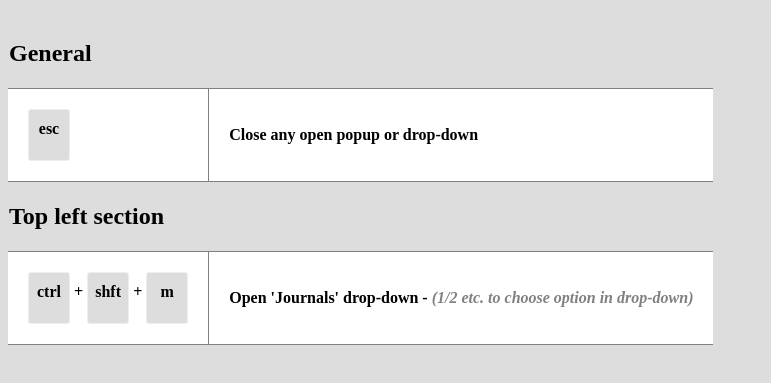
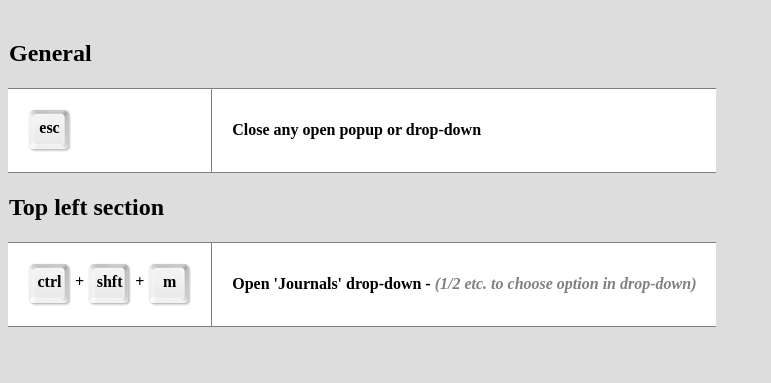
Before and after one commit to e-conomic/app-help-docs, a plain HTML site: page da-dk/jp/shortcuts.html in a window 1280 px wide. Shown: the part 61-444 px from the top of the page, without its empty margins (0-771 px from the left). Drawn offline with Linux system fonts and the light colour scheme.

Commit message:
Updated the style a bit.
- Moved the css-files into a shared folder.
- Added an image for the buttons.

```diff
--- a/da-dk/jp/shortcuts.html
+++ b/da-dk/jp/shortcuts.html
@@ -1,6 +1,6 @@
 <!doctype html>
 
-<link href=shortcuts.css rel=stylesheet>
+<link href=../../shared/shortcuts.css rel=stylesheet>
 
 <h1>Note: This is not translated yet (default text)</h1>
 <table>
--- a/de-de/jp/shortcuts.css
+++ /dev/null
@@ -1,35 +0,0 @@
-body {
-	background: #ddd;
-}
-
-.icon-btn {
-	background: #ddd;
-	border-radius: 3px;
-	border: 1px solid #eee;
-	display: inline-block;
-	width: 40px;
-	height: 30px;
-	padding: 10px 0;
-	text-align: center;
-}
-
-.body td {
-	border: 1px solid grey;
-	margin: 0;
-	padding: 20px;
-	font-weight: bold;
-	background: white;
-}
-.body td:first-child {
-	border-left: 0;
-}
-.body td:last-child {
-	border-right: 0;
-}
-table {
-	border-collapse: collapse;
-}
-.note {
-	color: grey;
-	font-style: italic;
-}
--- a/en-gb/jp/shortcuts.css
+++ /dev/null
@@ -1,35 +0,0 @@
-body {
-	background: #ddd;
-}
-
-.icon-btn {
-	background: #ddd;
-	border-radius: 3px;
-	border: 1px solid #eee;
-	display: inline-block;
-	width: 40px;
-	height: 30px;
-	padding: 10px 0;
-	text-align: center;
-}
-
-.body td {
-	border: 1px solid grey;
-	margin: 0;
-	padding: 20px;
-	font-weight: bold;
-	background: white;
-}
-.body td:first-child {
-	border-left: 0;
-}
-.body td:last-child {
-	border-right: 0;
-}
-table {
-	border-collapse: collapse;
-}
-.note {
-	color: grey;
-	font-style: italic;
-}
--- a/es-es/jp/shortcuts.css
+++ /dev/null
@@ -1,35 +0,0 @@
-body {
-	background: #ddd;
-}
-
-.icon-btn {
-	background: #ddd;
-	border-radius: 3px;
-	border: 1px solid #eee;
-	display: inline-block;
-	width: 40px;
-	height: 30px;
-	padding: 10px 0;
-	text-align: center;
-}
-
-.body td {
-	border: 1px solid grey;
-	margin: 0;
-	padding: 20px;
-	font-weight: bold;
-	background: white;
-}
-.body td:first-child {
-	border-left: 0;
-}
-.body td:last-child {
-	border-right: 0;
-}
-table {
-	border-collapse: collapse;
-}
-.note {
-	color: grey;
-	font-style: italic;
-}
--- a/fi-fi/jp/shortcuts.css
+++ /dev/null
@@ -1,35 +0,0 @@
-body {
-	background: #ddd;
-}
-
-.icon-btn {
-	background: #ddd;
-	border-radius: 3px;
-	border: 1px solid #eee;
-	display: inline-block;
-	width: 40px;
-	height: 30px;
-	padding: 10px 0;
-	text-align: center;
-}
-
-.body td {
-	border: 1px solid grey;
-	margin: 0;
-	padding: 20px;
-	font-weight: bold;
-	background: white;
-}
-.body td:first-child {
-	border-left: 0;
-}
-.body td:last-child {
-	border-right: 0;
-}
-table {
-	border-collapse: collapse;
-}
-.note {
-	color: grey;
-	font-style: italic;
-}
--- a/fr-fr/jp/shortcuts.css
+++ /dev/null
@@ -1,35 +0,0 @@
-body {
-	background: #ddd;
-}
-
-.icon-btn {
-	background: #ddd;
-	border-radius: 3px;
-	border: 1px solid #eee;
-	display: inline-block;
-	width: 40px;
-	height: 30px;
-	padding: 10px 0;
-	text-align: center;
-}
-
-.body td {
-	border: 1px solid grey;
-	margin: 0;
-	padding: 20px;
-	font-weight: bold;
-	background: white;
-}
-.body td:first-child {
-	border-left: 0;
-}
-.body td:last-child {
-	border-right: 0;
-}
-table {
-	border-collapse: collapse;
-}
-.note {
-	color: grey;
-	font-style: italic;
-}
--- a/nb-no/jp/shortcuts.css
+++ /dev/null
@@ -1,35 +0,0 @@
-body {
-	background: #ddd;
-}
-
-.icon-btn {
-	background: #ddd;
-	border-radius: 3px;
-	border: 1px solid #eee;
-	display: inline-block;
-	width: 40px;
-	height: 30px;
-	padding: 10px 0;
-	text-align: center;
-}
-
-.body td {
-	border: 1px solid grey;
-	margin: 0;
-	padding: 20px;
-	font-weight: bold;
-	background: white;
-}
-.body td:first-child {
-	border-left: 0;
-}
-.body td:last-child {
-	border-right: 0;
-}
-table {
-	border-collapse: collapse;
-}
-.note {
-	color: grey;
-	font-style: italic;
-}
--- a/da-dk/jp/shortcuts.css
+++ b/shared/shortcuts.css
@@ -3,12 +3,12 @@ body {
 }
 
 .icon-btn {
-	background: #ddd;
-	border-radius: 3px;
-	border: 1px solid #eee;
+	background: url(key.png);
 	display: inline-block;
-	width: 40px;
-	height: 30px;
+	-moz-box-sizing: border-box;
+	box-sizing: border-box;
+	width: 43px;
+	height: 43px;
 	padding: 10px 0;
 	text-align: center;
 }
```
Also changed, not shown: de-de/jp/shortcuts.html (+1 -1 lines), en-gb/jp/shortcuts.html (+1 -1 lines), es-es/jp/shortcuts.html (+1 -1 lines), fi-fi/jp/shortcuts.html (+1 -1 lines), fr-fr/jp/shortcuts.html (+1 -1 lines), nb-no/jp/shortcuts.html (+1 -1 lines), pl-pl/jp/shortcuts.css (deleted, +0 -35 lines), pl-pl/jp/shortcuts.html (+1 -1 lines), sv-se/jp/shortcuts.css (deleted, +0 -35 lines), sv-se/jp/shortcuts.html (+1 -1 lines), shared/key.png (added).
